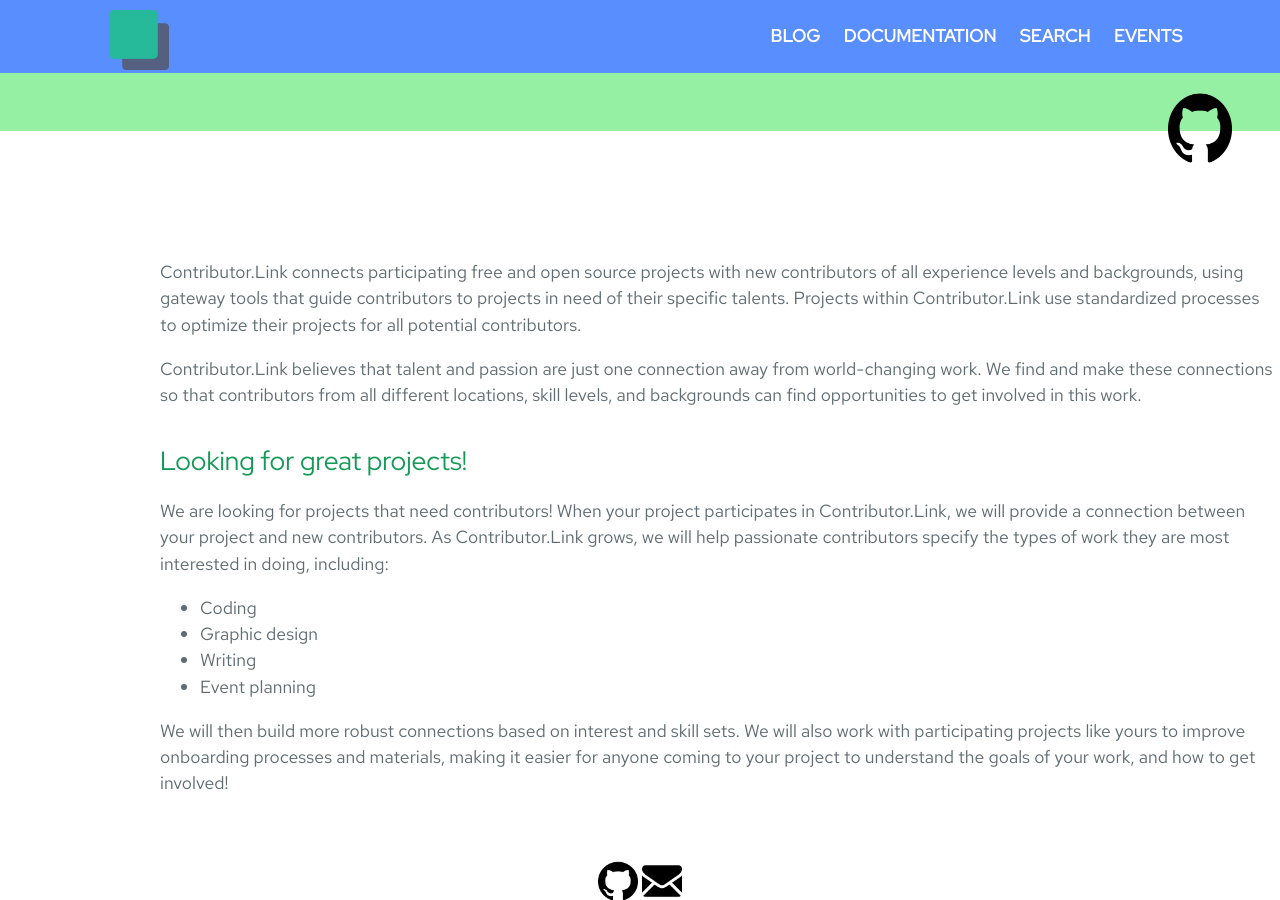
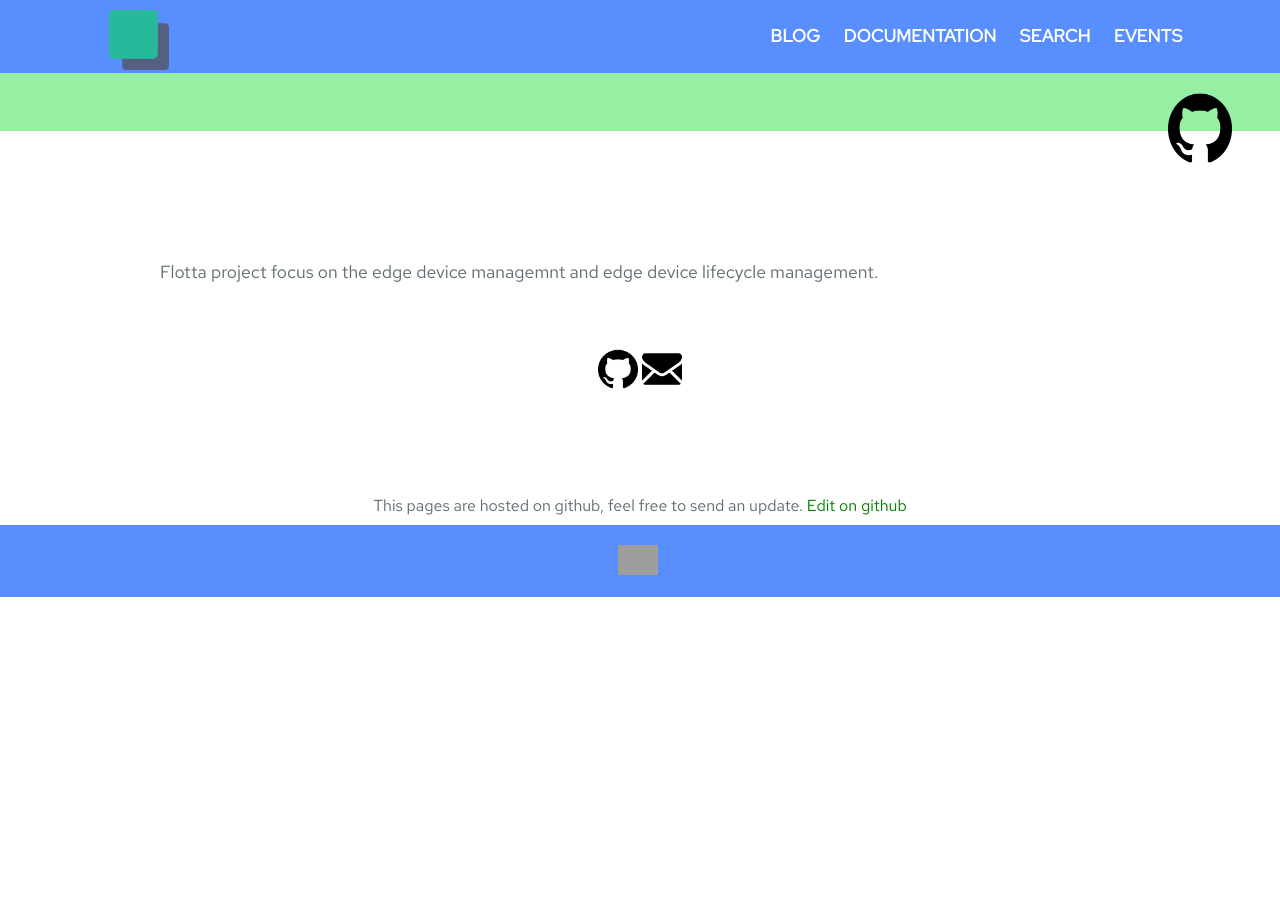
Before and after one commit to project-flotta/project-flotta.github.io, a Jekyll site: the page built from index.md, in a window 1280 px wide and 900 px high, scrolled down 341 px. Built offline with Jekyll 4.4.1, drawn with Linux system fonts in a browser that asks for light colours; after the commit the page ends 938 px from its top, so only the background shows below that; grey boxes are pictures that could not be loaded.

Commit message:
Update index.md
Signed-off-by: Ondra Machacek <omachace@redhat.com>

```diff
--- a/index.md
+++ b/index.md
@@ -2,18 +2,4 @@
 layout: home
 ---
 
-
-Contributor.Link connects participating free and open source projects with new contributors of all experience levels and backgrounds, using gateway tools that guide contributors to projects in need of their specific talents. Projects within Contributor.Link use standardized processes to optimize their projects for all potential contributors.
-
-Contributor.Link believes that talent and passion are just one connection away from world-changing work. We find and make these connections so that contributors from all different locations, skill levels, and backgrounds can find opportunities to get involved in this work.
-
-## Looking for great projects!
-
-We are looking for projects that need contributors! When your project participates in Contributor.Link, we will provide a connection between your project and new contributors. As Contributor.Link grows, we will help passionate contributors specify the types of work they are most interested in doing, including:
-
- - Coding
- - Graphic design
- - Writing
- - Event planning
-
-We will then build more robust connections based on interest and skill sets. We will also work with participating projects like yours to improve onboarding processes and materials, making it easier for anyone coming to your project to understand the goals of your work, and how to get involved!
+Flotta project focus on the edge device managemnt and edge device lifecycle management.
```
Also changed, not shown: _data/navigation.yml (+4 -4 lines).
